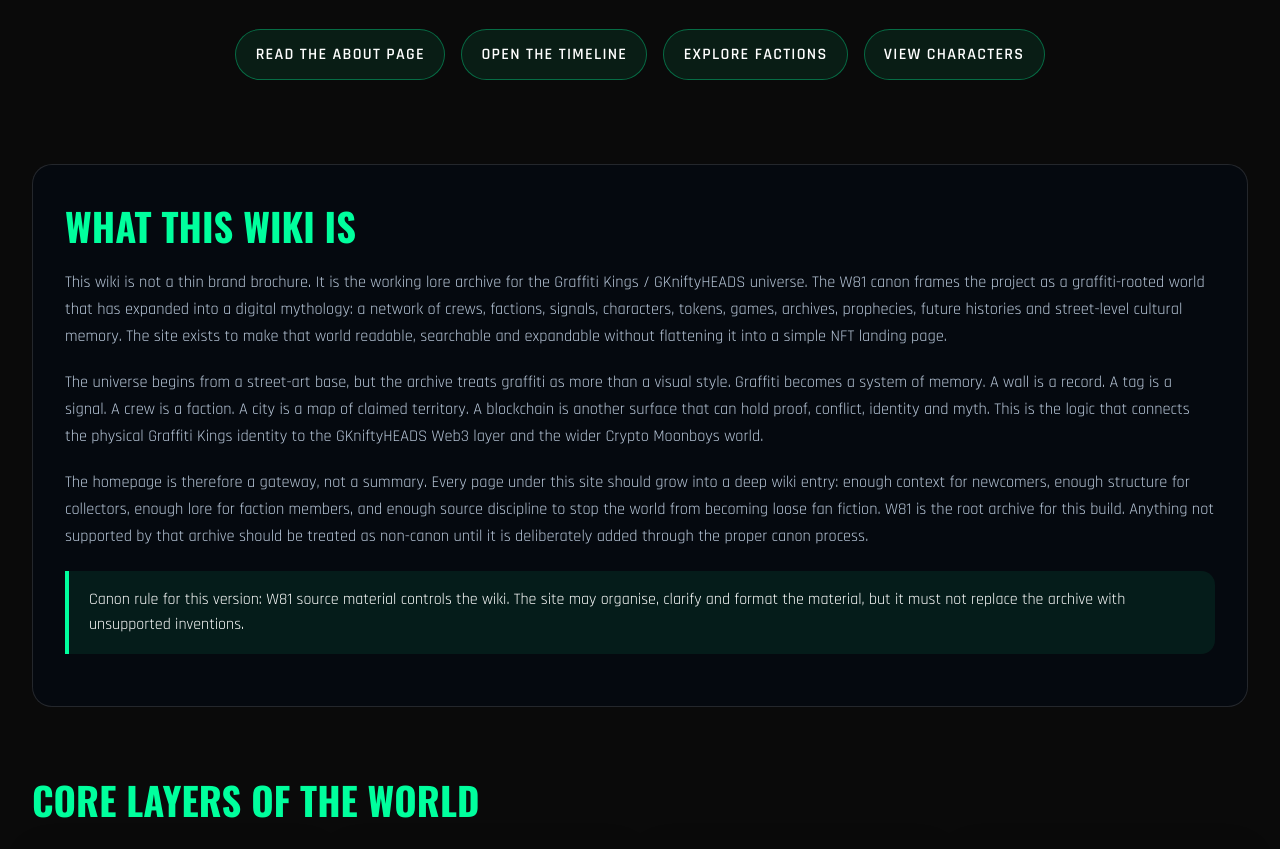
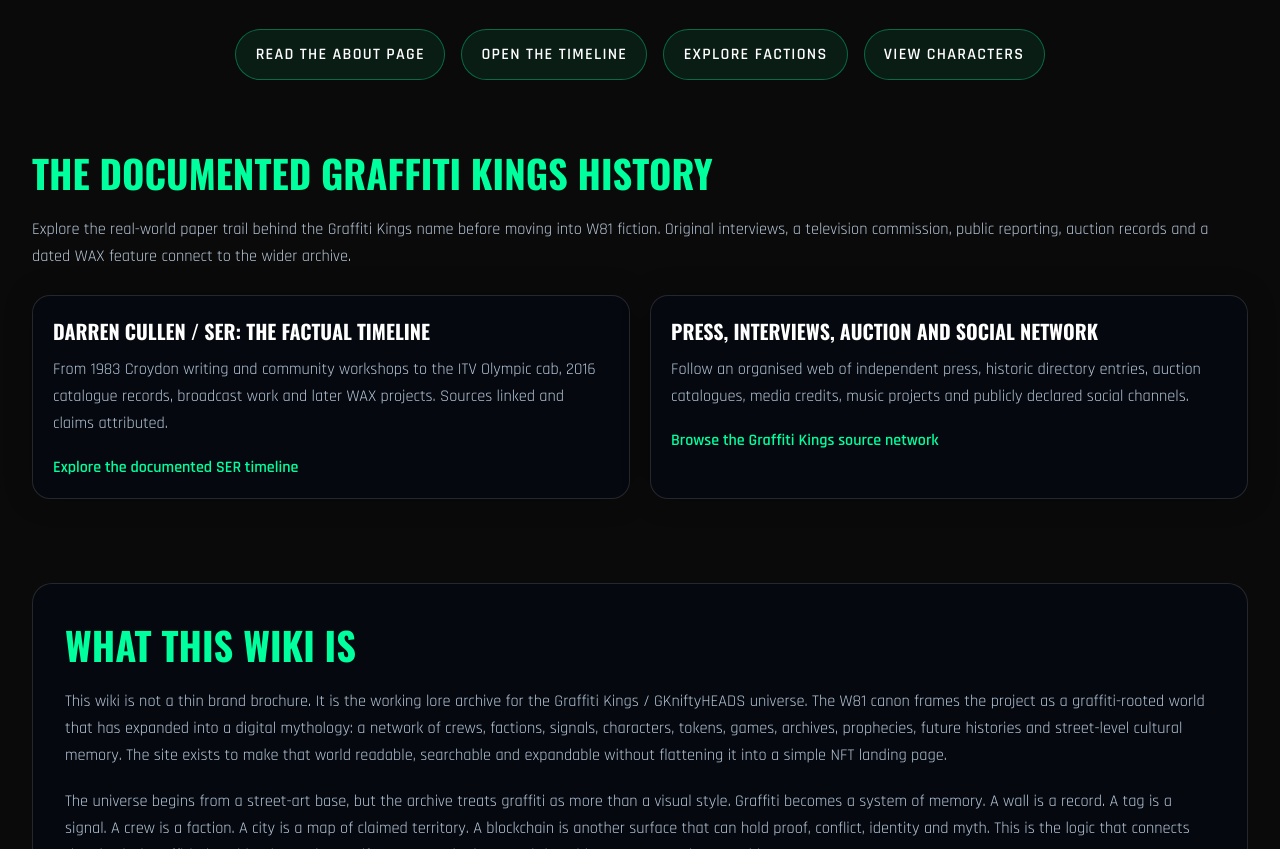
Before and after one commit to graffiti-kings/graffiti-kings, a plain HTML site: page index.html in a window 1280 px wide. Shown: the part 842-1691 px from the top of the page. Drawn offline with nearby package versions, Linux system fonts and the light colour scheme.

Commit message:
Feature documentary SER history and linked source archive on home page

```diff
--- a/index.html
+++ b/index.html
@@ -210,6 +210,23 @@
         </div>
       </section>
 
+      <section class="home-section" id="documented-records">
+        <h2 class="home-section-title">The documented Graffiti Kings history</h2>
+        <p>Explore the real-world paper trail behind the Graffiti Kings name before moving into W81 fiction. Original interviews, a television commission, public reporting, auction records and a dated WAX feature connect to the wider archive.</p>
+        <div class="home-grid">
+          <article class="home-card">
+            <h3>Darren Cullen / SER: the factual timeline</h3>
+            <p>From 1983 Croydon writing and community workshops to the ITV Olympic cab, 2016 catalogue records, broadcast work and later WAX projects. Sources linked and claims attributed.</p>
+            <a href="pages/darren-cullen-ser-history.html">Explore the documented SER timeline</a>
+          </article>
+          <article class="home-card">
+            <h3>Press, interviews, auction and social network</h3>
+            <p>Follow an organised web of independent press, historic directory entries, auction catalogues, media credits, music projects and publicly declared social channels.</p>
+            <a href="pages/graffiti-kings-web-network.html">Browse the Graffiti Kings source network</a>
+          </article>
+        </div>
+      </section>
+
       <section class="home-section">
         <div class="home-longform">
           <h2 class="home-section-title">What This Wiki Is</h2>
```
